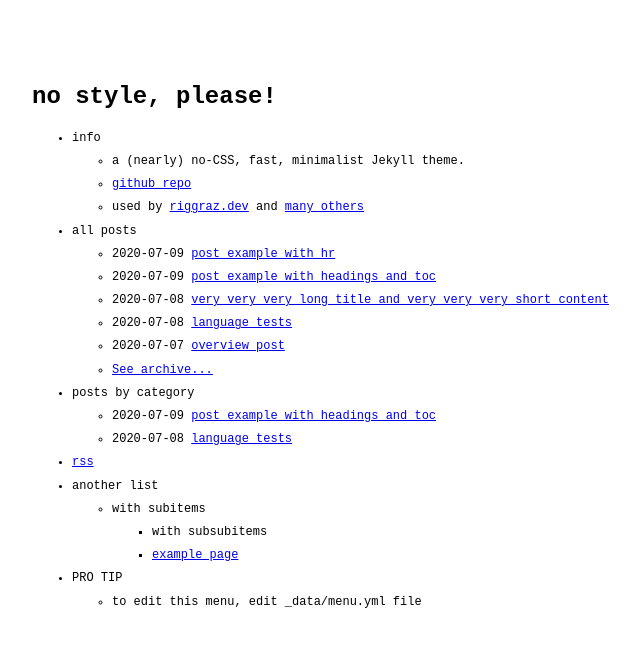
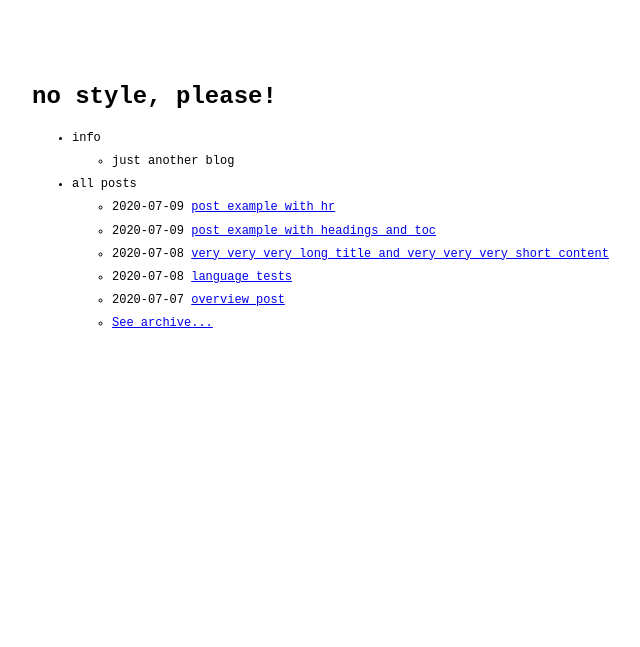
Before and after one commit to 0h/0h.github.io, a Jekyll site: the page built from index.md, in a window 1280 px wide. Shown: the top 647 px of the page, without its empty margins (0-640 px from the left). Built offline with Jekyll 4.4.1, drawn with Linux system fonts in a browser that asks for light colours.

Commit message:
Update menu.yml

```diff
--- a/_data/menu.yml
+++ b/_data/menu.yml
@@ -4,10 +4,7 @@
 entries:
   - title: info
     entries:
-      - title: a (nearly) no-CSS, fast, minimalist Jekyll theme.
-      - title: github repo
-        url: https://github.com/riggraz/no-style-please
-      - title: "used by <a href='https://riggraz.dev'>riggraz.dev</a> and <a href='https://github.com/riggraz/no-style-please/network/dependents'>many others</a>"
+      - title: "just another blog"
 
   - title: all posts
     post_list:
@@ -16,23 +13,20 @@
       show_more_text: See archive...
       show_more_url: archive.html
 
-  - title: posts by category
-    post_list:
-      category: example2
-      show_more: true
-      show_more_text: See more posts...
-      show_more_url: example2-archive.html
+#  - title: posts by category
+#    post_list:
+#      category: example2
+#      show_more: true
+#      show_more_text: See more posts...
+#      show_more_url: example2-archive.html
 
-  - title: rss
-    url: feed.xml
+#  - title: rss
+#    url: feed.xml
 
-  - title: another list
-    entries:
-      - title: with subitems
-        entries:
-          - title: with subsubitems
-          - title: example page
-            url: about
-  - title: PRO TIP
-    entries:
-      - title: to edit this menu, edit _data/menu.yml file
+ # - title: another list
+ #   entries:
+ #     - title: with subitems
+ #       entries:
+ #         - title: with subsubitems
+ #         - title: example page
+ #           url: about
```
